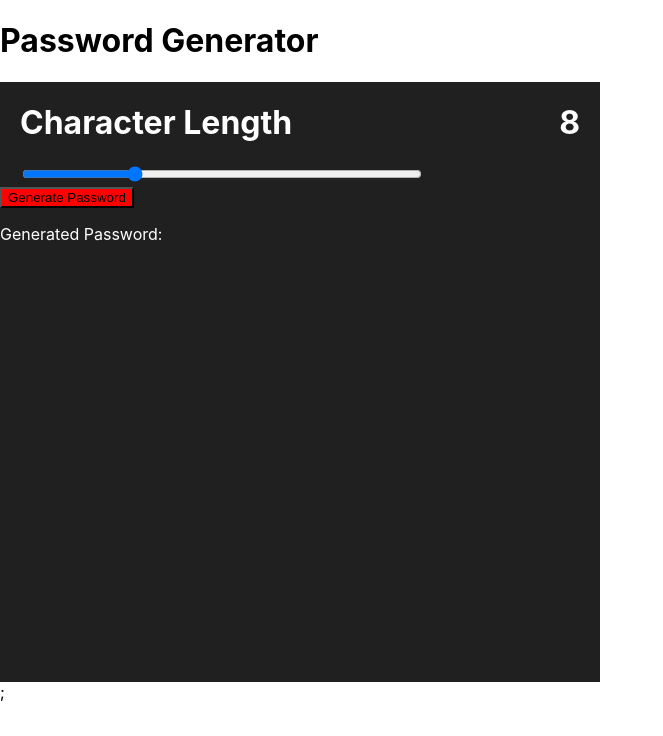
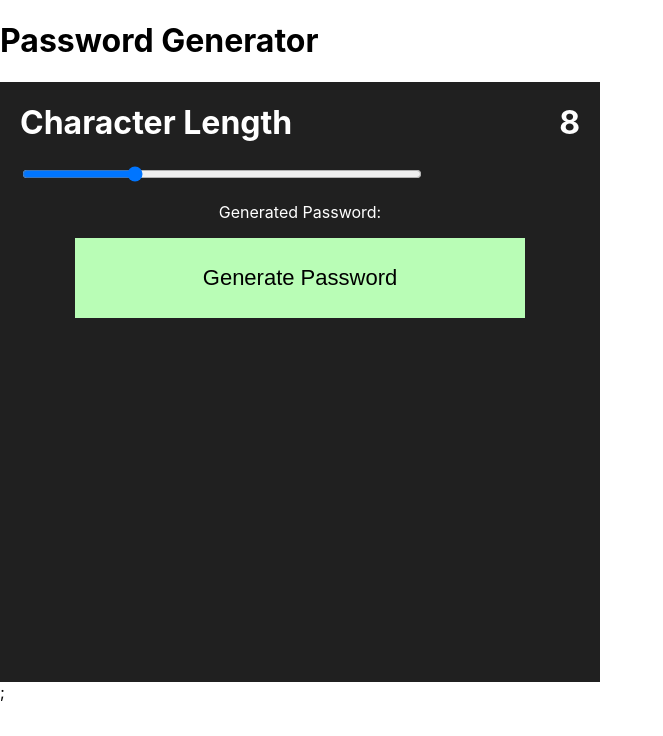
Before and after one commit to Zakariyya98/PasswordGenerator, a React (Create React App) app: page / in a window 1280 px wide. Shown: the top 736 px of the page, without its empty margins (0-663 px from the left). Built offline with nearby package versions, Linux system fonts and the light colour scheme.

Commit message:
GenerateButton.*: add: styling amends

```diff
--- a/src/components/GenerateButton/GenerateButton.jsx
+++ b/src/components/GenerateButton/GenerateButton.jsx
@@ -23,15 +23,17 @@ const GenerateButton = ({ charLength }) => {
   };
 
   return (
-    <div>
+    <>
+      <div className="generate-button__container">
+        <p>Generated Password: {generatedPassword}</p>
         <button
           onClick={() => generatePassword(charLength)}
-        className="generate-button__container"
+          className="generate-button__button"
         >
           Generate Password
         </button>
-      <p>Generated Password: {generatedPassword}</p>
       </div>
+    </>
   );
 };
 
--- a/src/components/GenerateButton/GenerateButton.scss
+++ b/src/components/GenerateButton/GenerateButton.scss
@@ -1,5 +1,17 @@
 .generate-button {
   &__container {
-    background-color: red;
+    display: flex;
+    flex-direction: column;
+    align-items: center;
+  }
+  &__button {
+    background-color: #b9fdb6;
+    font-size: 22px;
+    border: none;
+    height: 80px;
+    width: 450px;
+    &:hover {
+      cursor: pointer;
+    }
   }
 }
```
Lines whose indentation alone changed are shown as unchanged.
